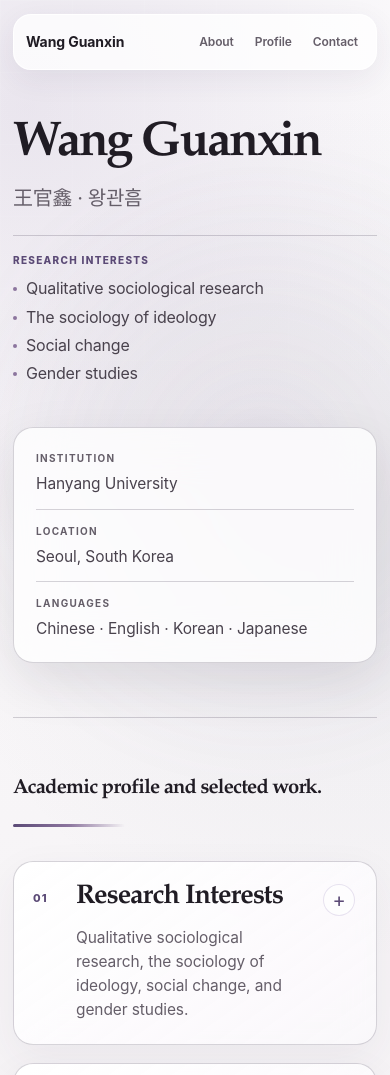
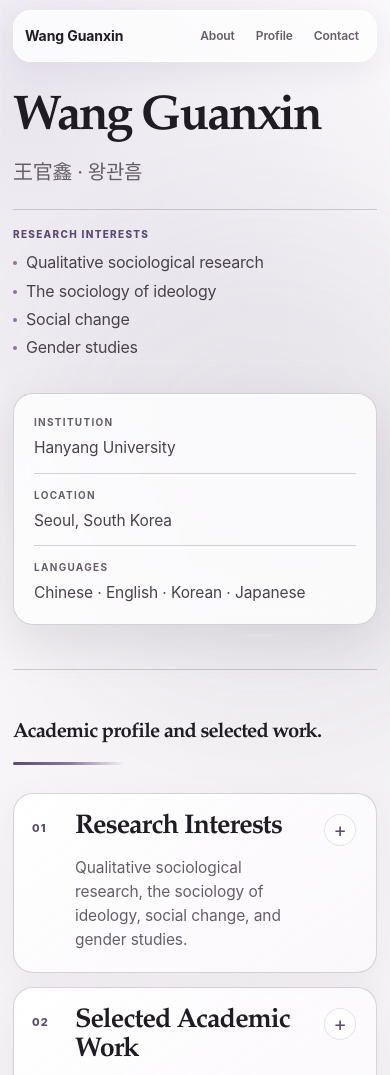
Before and after one commit to picapica2025/sociologist.github.io, a plain HTML site: page index.html in a window 390 px wide. Shown: the top 1075 px of the page. Drawn offline with Linux system fonts and the light colour scheme.

Commit message:
Tighten page spacing and hero layout

```diff
--- a/index.html
+++ b/index.html
@@ -135,9 +135,9 @@
 
     .topbar {
       position: sticky;
-      top: 12px;
+      top: 10px;
       z-index: 20;
-      padding-top: 12px;
+      padding-top: 10px;
       animation: nav-arrive .78s cubic-bezier(.22, 1, .36, 1) both;
     }
 
@@ -146,8 +146,8 @@
       align-items: center;
       justify-content: space-between;
       gap: 24px;
-      min-height: 60px;
-      padding: 9px 11px 9px 15px;
+      min-height: 56px;
+      padding: 7px 10px 7px 14px;
       border: 1px solid rgba(255,255,255,.84);
       border-radius: 22px;
       background: rgba(255,255,255,.76);
@@ -188,15 +188,15 @@
     }
     nav a:hover { color: var(--violet-deep); background: rgba(237,229,246,.72); }
 
-    main { padding: 32px 0 72px; }
+    main { padding: 16px 0 60px; }
 
     .hero {
       display: grid;
       grid-template-columns: minmax(0, 1.55fr) minmax(270px, .72fr);
       gap: clamp(44px, 7vw, 84px);
       align-items: center;
-      min-height: 470px;
-      padding: 42px 0 66px;
+      min-height: auto;
+      padding: 28px 0 50px;
     }
 
     h1, h2, h3, p { margin-top: 0; }
@@ -279,16 +279,16 @@
     }
     .fact-list dd { margin: 6px 0 0; color: var(--ink-soft); font-size: 15.5px; line-height: 1.5; }
 
-    .profile-section { padding: 78px 0; border-top: 1px solid var(--line); }
+    .profile-section { padding: 64px 0; border-top: 1px solid var(--line); }
     .section-head {
-      margin-bottom: 34px;
+      margin-bottom: 28px;
     }
     .section-head::after {
       content: "";
       display: block;
       width: 112px;
       height: 3px;
-      margin-top: 24px;
+      margin-top: 18px;
       border-radius: 999px;
       background: linear-gradient(90deg, var(--violet), var(--lavender), transparent);
       transform-origin: left center;
@@ -302,7 +302,7 @@
       letter-spacing: -.04em;
       white-space: nowrap;
     }
-    .card-grid { display: grid; grid-template-columns: 1fr; gap: 18px; }
+    .card-grid { display: grid; grid-template-columns: 1fr; gap: 14px; }
     .profile-card {
       overflow: clip;
       border: 1px solid var(--line);
@@ -323,8 +323,8 @@
       grid-template-columns: 38px minmax(0, 1fr) 38px;
       gap: 16px;
       align-items: start;
-      min-height: 170px;
-      padding: 28px;
+      min-height: 154px;
+      padding: 24px;
       cursor: pointer;
       list-style: none;
     }
@@ -378,7 +378,7 @@
     .card-details li strong { color: var(--ink); font-weight: 700; }
     .card-details li::before { content: ""; position: absolute; left: 0; top: .66em; width: 5px; height: 5px; border-radius: 50%; background: var(--lavender); }
 
-    .contact-section { padding: 48px 0 0; }
+    .contact-section { padding: 40px 0 0; }
     .contact-panel {
       display: grid;
       grid-template-columns: minmax(0, 1fr) auto;
@@ -423,7 +423,7 @@
     }
     .contact-links a:focus-visible { outline-color: #fff; box-shadow: 0 0 0 6px #2b2237; }
 
-    footer { padding: 30px 0 48px; color: var(--muted); }
+    footer { padding: 24px 0 36px; color: var(--muted); }
     .footer-line {
       padding-top: 18px;
       border-top: 1px solid var(--line);
@@ -468,7 +468,7 @@
     }
 
     @media (max-width: 880px) {
-      .hero { grid-template-columns: 1fr; min-height: auto; gap: 42px; padding: 52px 0 66px; }
+      .hero { grid-template-columns: 1fr; min-height: auto; gap: 34px; padding: 36px 0 52px; }
       .quick-facts { display: block; }
       .fact-list { display: grid; grid-template-columns: repeat(auto-fit, minmax(150px, 1fr)); gap: 20px; }
       .fact-list > div { padding: 0; border-top: 0; }
@@ -483,30 +483,30 @@
 
     @media (max-width: 680px) {
       .shell { width: min(var(--max), calc(100% - 26px)); }
-      .topbar { top: 7px; padding-top: 7px; }
-      .nav-shell { gap: 10px; min-height: 56px; padding: 8px 9px 8px 12px; border-radius: 18px; }
+      .topbar { top: 5px; padding-top: 5px; }
+      .nav-shell { gap: 10px; min-height: 52px; padding: 6px 8px 6px 11px; border-radius: 18px; }
       .brand { font-size: 14px; }
       nav { min-width: 0; overflow-x: auto; scrollbar-width: none; }
       nav::-webkit-scrollbar { display: none; }
       nav ul { width: max-content; }
       nav a { min-height: 34px; padding-inline: 9px; font-size: 12px; }
       nav a:focus-visible { outline-offset: -2px; }
-      main { padding-top: 22px; }
-      .hero { padding: 38px 0 54px; }
+      main { padding-top: 14px; }
+      .hero { padding: 26px 0 44px; }
       h1 { font-size: clamp(46px, 12.5vw, 56px); letter-spacing: -.045em; white-space: nowrap; }
       .name-line { margin-top: 14px; }
       .lead { margin-top: 21px; padding-top: 16px; }
       .lead-fields { grid-template-columns: 1fr; gap: 5px; font-size: 16px; }
-      .quick-facts { display: block; padding: 22px; }
+      .quick-facts { display: block; padding: 20px; }
       .fact-list { grid-template-columns: 1fr; gap: 0; }
       .fact-list > div { padding: 13px 0; border-top: 1px solid var(--line); }
       .fact-list > div:first-child { padding-top: 0; border-top: 0; }
-      .profile-section { padding: 60px 0; }
-      .profile-card summary { grid-template-columns: 32px minmax(0, 1fr) 34px; gap: 11px; min-height: 154px; padding: 22px 19px; }
+      .profile-section { padding: 52px 0; }
+      .profile-card summary { grid-template-columns: 32px minmax(0, 1fr) 34px; gap: 11px; min-height: 144px; padding: 20px 18px; }
       .card-icon { width: 32px; height: 32px; }
       .profile-card[open] .card-details ul { grid-template-columns: 1fr; gap: 12px; }
       .card-details { --details-bottom: 24px; padding-right: 20px; padding-left: 62px; }
-      .contact-section { padding-top: 36px; }
+      .contact-section { padding-top: 30px; }
       .contact-panel { gap: 14px; border-radius: 16px; }
       .contact-links a { flex: 1 1 auto; justify-content: center; }
     }
```
